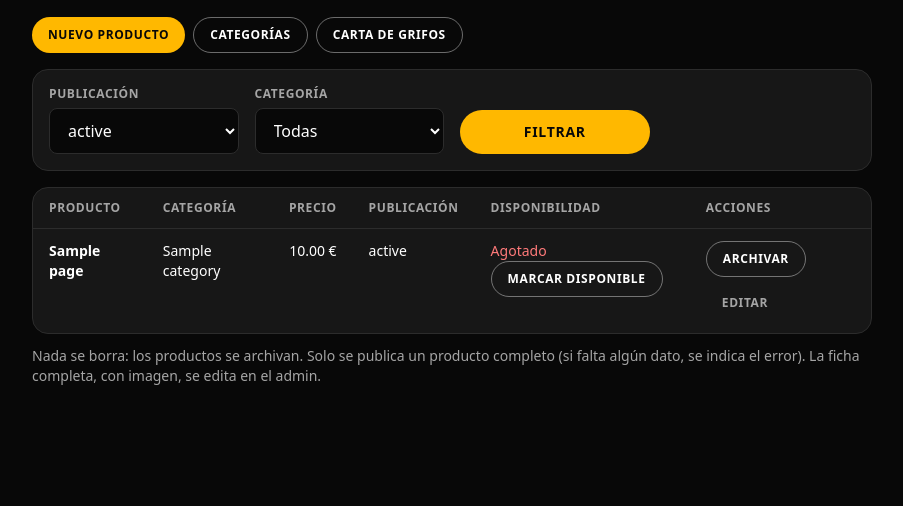
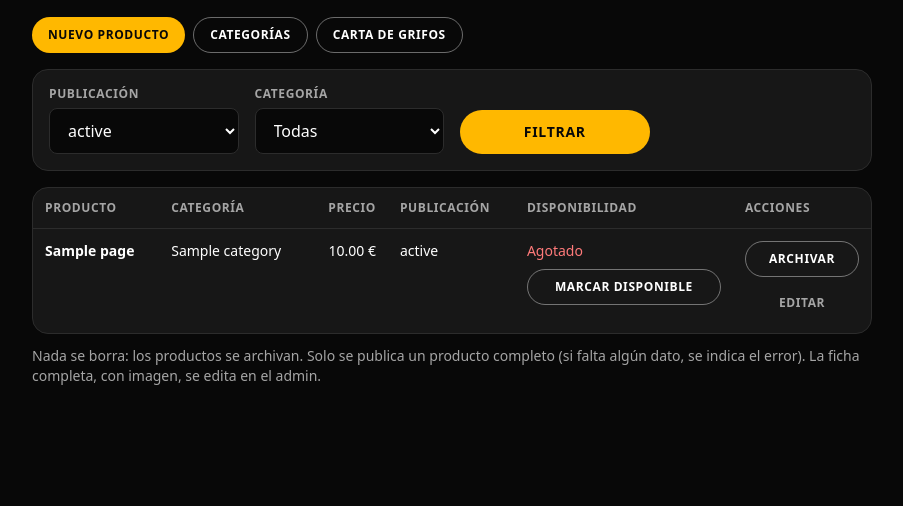
Before and after one commit to Jav-VM/CanecaFurada, a Django app: template templates/dashboard/products.html in a window 1280 px wide. Shown: the part 220-726 px from the top of the page, without its empty margins (312-1215 px from the left). Run offline with Django 5.2, Linux system fonts and the light colour scheme; the template is opened without the code that fills it: most values are stand-ins (such as "Sample title", 1, 10 or a date in 2020); style sheets or scripts are compiled from the project's sources.

Commit message:
Dashboard: carta y cervezas ajustadas al ancho, sin scroll horizontal
Mismo modificador .data-table-fit que la lista de eventos: tabla
compacta desde xl y una tarjeta por producto por debajo. En cervezas,
tipo, estilo y graduacion van en una sola columna. Solo presentacion.

Co-Authored-By: Claude Opus 5.5 <noreply@anthropic.com>

```diff
--- a/templates/dashboard/products.html
+++ b/templates/dashboard/products.html
@@ -26,25 +26,27 @@
 
 {% if page.object_list %}
   <div class="table-wrap">
-    <table class="data-table" data-product-list>
-      <thead><tr><th scope="col">{% translate "Producto" %}</th><th scope="col">{% translate "Categoría" %}</th>{% if beers %}<th scope="col">{% translate "Tipo" %}</th><th scope="col">{% translate "Estilo" %}</th><th scope="col" class="num">{% translate "Graduación" %}</th>{% endif %}<th scope="col" class="num">{% translate "Precio" %}</th><th scope="col">{% translate "Publicación" %}</th><th scope="col">{% translate "Disponibilidad" %}</th><th scope="col">{% translate "Acciones" %}</th></tr></thead>
+    {% comment %}Mismo ajuste que la lista de eventos (.data-table-fit): tabla compacta desde xl y una tarjeta por producto por debajo. En cervezas, tipo, estilo y graduación van en una sola columna para que quepa.{% endcomment %}
+    {% translate "Tipo" as kind_label %}{% translate "Estilo" as style_label %}{% translate "Graduación" as abv_label %}
+    <table class="data-table data-table-fit" data-product-list>
+      <thead><tr><th scope="col">{% translate "Producto" %}</th><th scope="col">{% translate "Categoría" %}</th>{% if beers %}<th scope="col">{{ kind_label }} · {{ style_label }} · {{ abv_label }}</th>{% endif %}<th scope="col" class="num">{% translate "Precio" %}</th><th scope="col">{% translate "Publicación" %}</th><th scope="col">{% translate "Disponibilidad" %}</th><th scope="col">{% translate "Acciones" %}</th></tr></thead>
       <tbody>
         {% for product in page %}
           <tr>
-            <td class="font-semibold">{{ product.name }}{% if product.is_featured %} <span class="badge">{% translate "Destacada" %}</span>{% endif %}</td>
-            <td>{{ product.category.name }}</td>
-            {% if beers %}<td>{{ product.get_kind_display }}</td><td>{{ product.style.name|default:"—" }}</td><td class="num">{% if product.abv is not None %}{{ product.abv }} %{% else %}—{% endif %}</td>{% endif %}
-            <td class="num">{% if product.price is not None %}{{ product.price|floatformat:2 }} €{% else %}—{% endif %}</td>
-            <td>{{ product.get_status_display }}</td>
-            <td>
-              <form method="post" action="{% url 'dashboard:product_availability' product.public_id %}">
+            <td class="cell-title font-semibold" data-label="{% translate 'Producto' %}">{{ product.name }}{% if product.is_featured %} <span class="badge">{% translate "Destacada" %}</span>{% endif %}</td>
+            <td data-label="{% translate 'Categoría' %}">{{ product.category.name }}</td>
+            {% if beers %}<td data-label="{{ kind_label }} · {{ style_label }} · {{ abv_label }}">{{ product.get_kind_display }} · {{ product.style.name|default:"—" }} · <span class="whitespace-nowrap tabular-nums">{% if product.abv is not None %}{{ product.abv }} %{% else %}—{% endif %}</span></td>{% endif %}
+            <td class="num whitespace-nowrap" data-label="{% translate 'Precio' %}">{% if product.price is not None %}{{ product.price|floatformat:2 }} €{% else %}—{% endif %}</td>
+            <td data-label="{% translate 'Publicación' %}">{{ product.get_status_display }}</td>
+            <td data-label="{% translate 'Disponibilidad' %}">
+              <form method="post" action="{% url 'dashboard:product_availability' product.public_id %}" class="cell-actions">
                 {% csrf_token %}
-                {% if product.is_available %}<span class="mr-2">{% translate "Disponible" %}</span><button type="submit" name="disponible" value="no" class="btn btn-secondary btn-sm">{% translate "Marcar agotado" %}</button>
-                {% else %}<span class="mr-2 text-danger">{% translate "Agotado" context "producto" %}</span><button type="submit" name="disponible" value="si" class="btn btn-secondary btn-sm">{% translate "Marcar disponible" %}</button>{% endif %}
+                {% if product.is_available %}<span>{% translate "Disponible" %}</span><button type="submit" name="disponible" value="no" class="btn btn-secondary btn-sm">{% translate "Marcar agotado" %}</button>
+                {% else %}<span class="text-danger">{% translate "Agotado" context "producto" %}</span><button type="submit" name="disponible" value="si" class="btn btn-secondary btn-sm">{% translate "Marcar disponible" %}</button>{% endif %}
               </form>
             </td>
-            <td>
-              <form method="post" action="{% url 'dashboard:product_status' product.public_id %}" class="flex flex-wrap gap-2">
+            <td class="cell-buttons" data-label="{% translate 'Acciones' %}">
+              <form method="post" action="{% url 'dashboard:product_status' product.public_id %}" class="cell-actions">
                 {% csrf_token %}
                 {% for value, label in product_statuses %}{% if value != product.status %}<button type="submit" name="estado" value="{{ value }}" class="btn btn-secondary btn-sm">{% if value == "PUBLISHED" %}{% translate "Publicar" %}{% elif value == "DRAFT" %}{% translate "A borrador" %}{% else %}{% translate "Archivar" %}{% endif %}</button>{% endif %}{% endfor %}
                 <a class="btn btn-ghost btn-sm" href="{% url 'admin:catalog_product_change' product.pk %}">{% translate "Editar" %}</a>
```
Also changed, not shown: docs/fase-09-dashboard-propietario.md (+2 -0 lines), tests/dashboard/test_customers_and_actions.py (+5 -0 lines).
